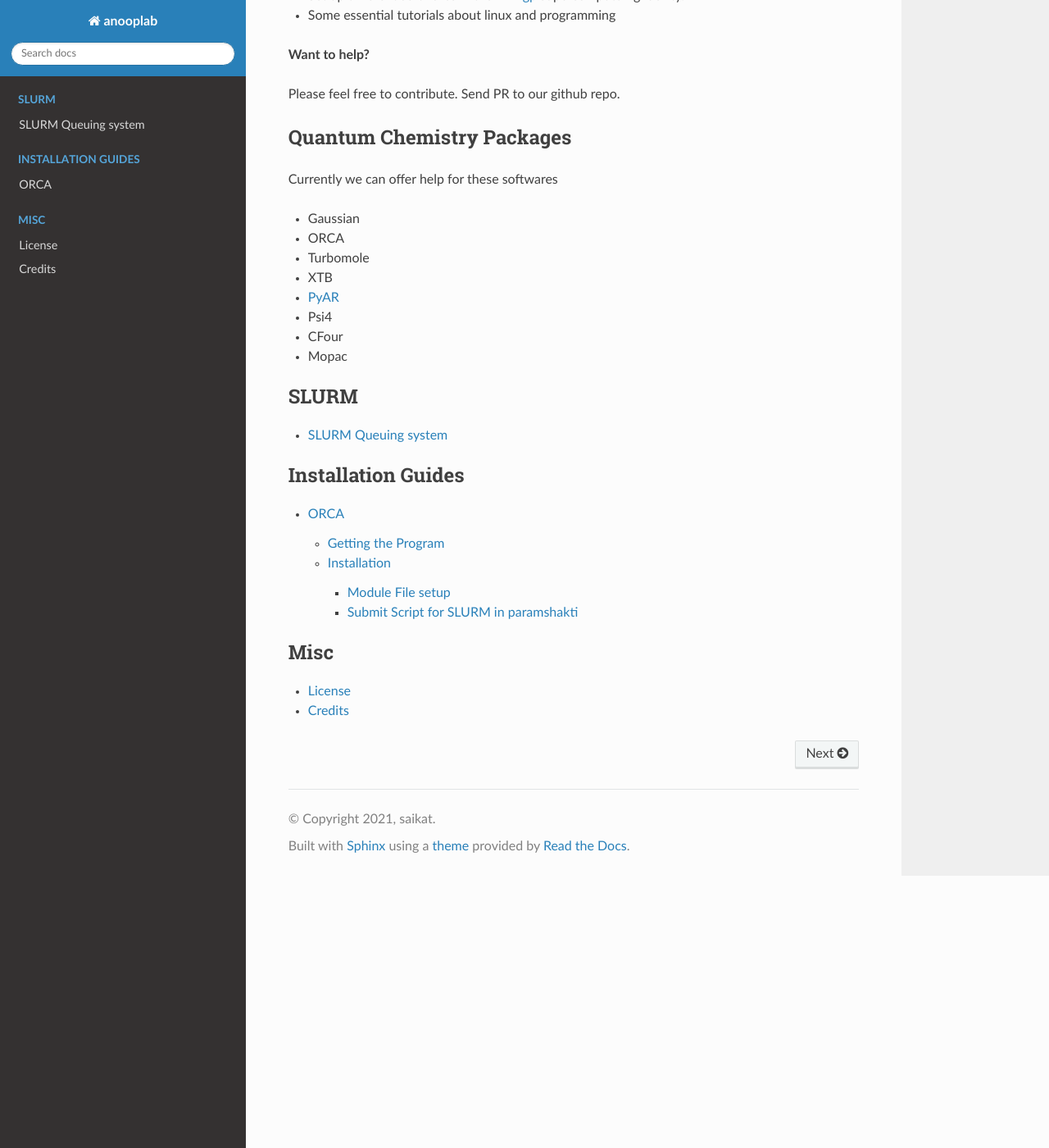
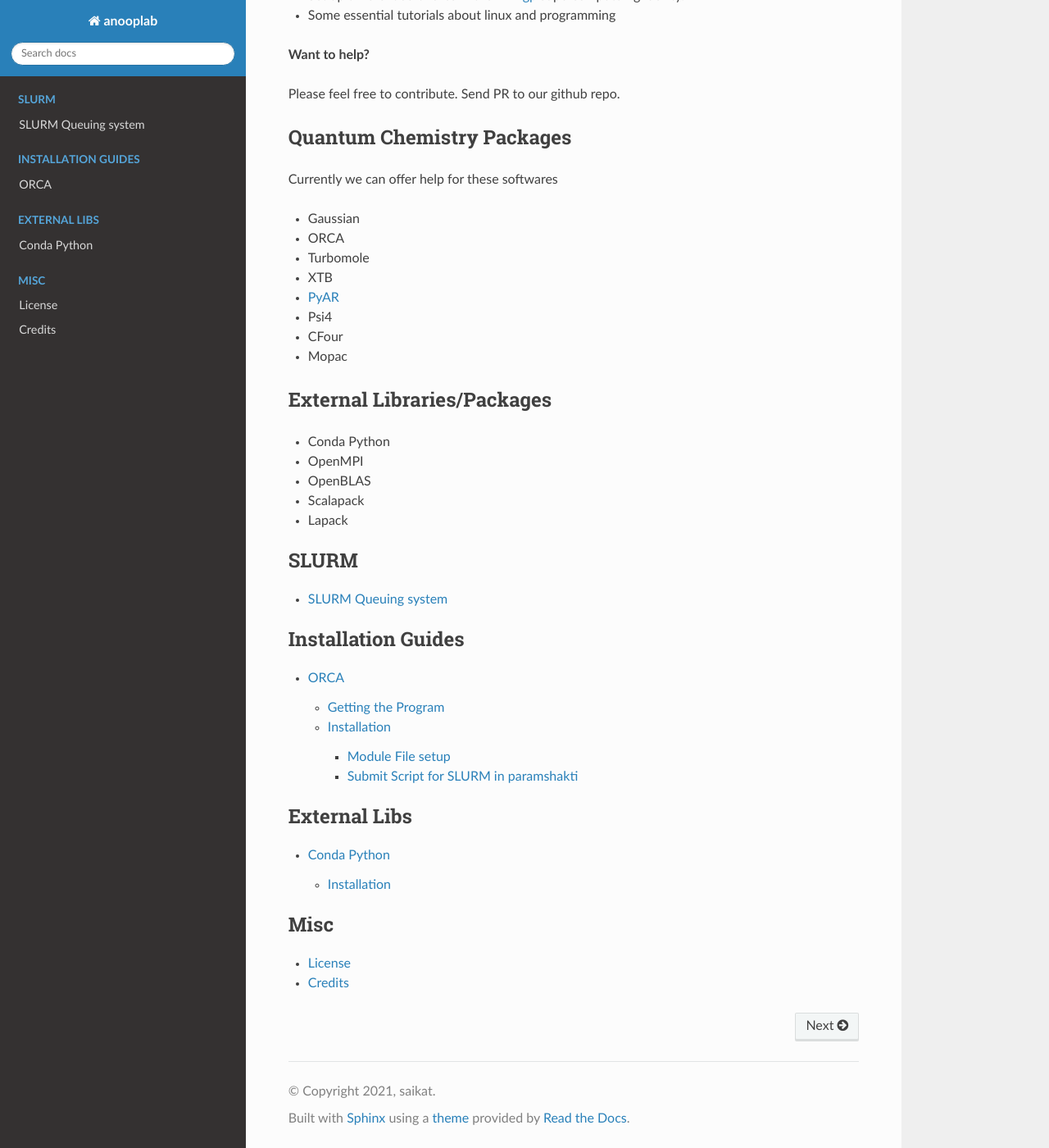
Before and after one commit to Saikat248/anooplab-docs, a Sphinx documentation site: the page built from docs/index.rst, in a window 1280 px wide and 1400 px high, scrolled down 948 px. Shown: the whole window at 82% size. Built offline with Sphinx 7.4.7 and the Read the Docs theme 2.0.0, drawn with Linux system fonts in a browser that asks for light colours.

Commit message:
conda setup

```diff
--- a/docs/index.rst
+++ b/docs/index.rst
@@ -38,6 +38,17 @@
 - CFour
 - Mopac
 
+External Libraries/Packages
+===========================
+
+- Conda Python
+- OpenMPI
+- OpenBLAS
+- Scalapack
+- Lapack
+
+
+
 .. toctree::
    :maxdepth: 3
    :caption: SLURM
@@ -52,7 +63,11 @@
    orca/ORCAsetup
 
 
+.. toctree::
+   :maxdepth: 3
+   :caption: External Libs
 
+   python/condasetup
 
 
 
```
Also changed, not shown: docs/orca/ORCAsetup.rst (+16 -6 lines), docs/python/condasetup.rst (added, +87 -0 lines), 1 other file.
